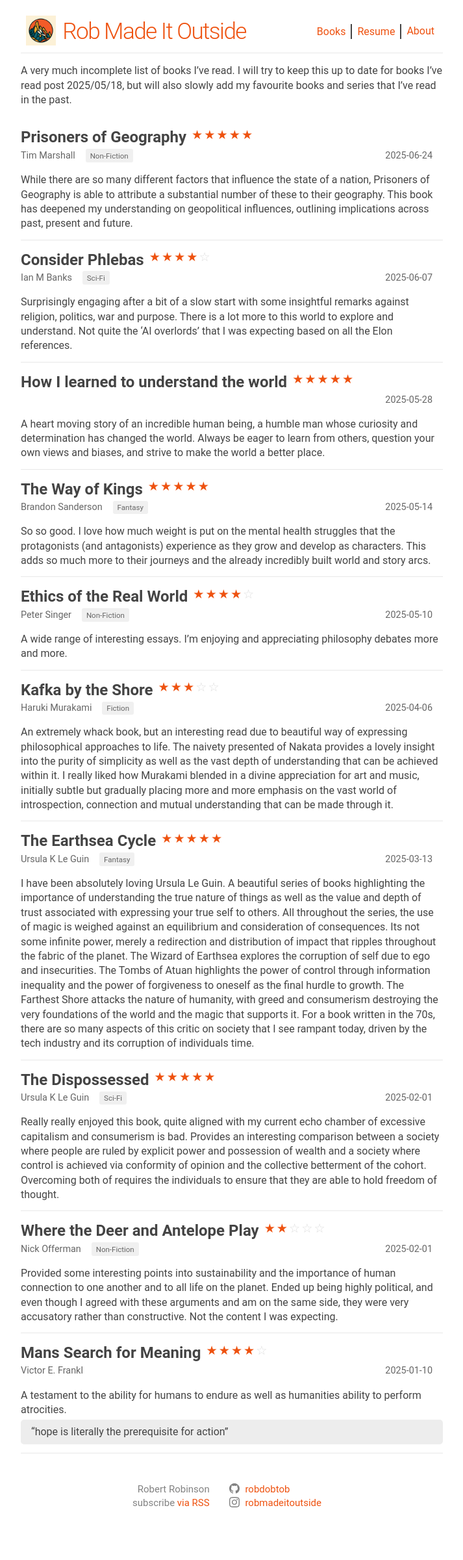
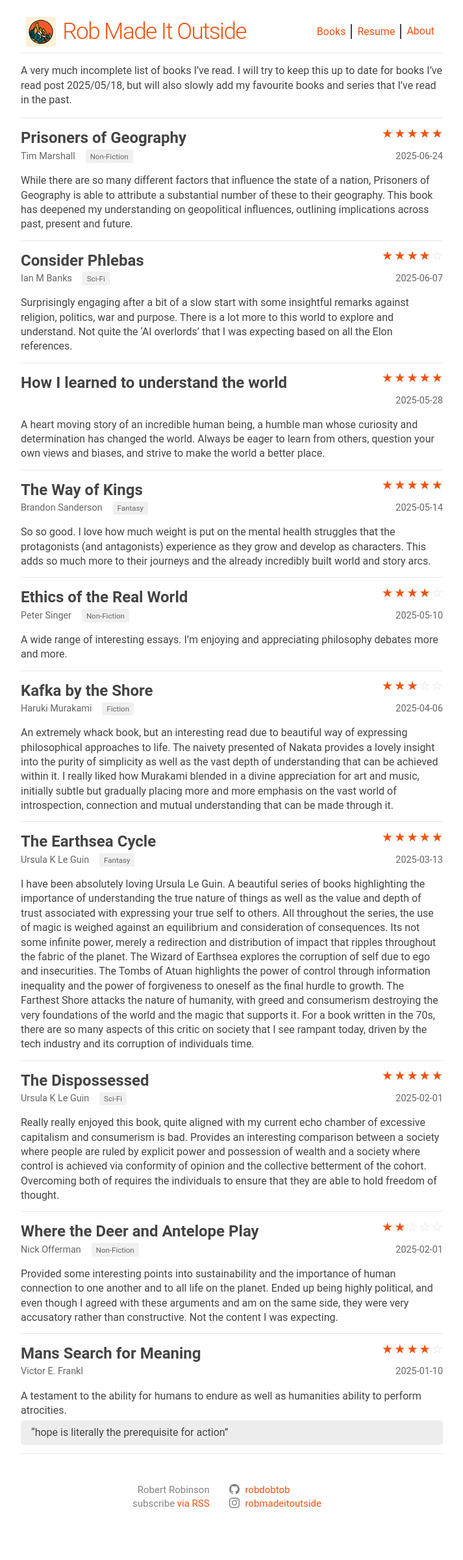
Before and after one commit to robdobtob/robmadeitoutside, a Jekyll site: the page built from books.md, in a window 1280 px wide. Shown: the whole page at 65% size, without its empty margins (283-996 px from the left). Built offline with Jekyll 4.4.1, drawn with Linux system fonts in a browser that asks for light colours.

Commit message:
fix books page styling (#16)

```diff
--- a/_layouts/books.html
+++ b/_layouts/books.html
@@ -4,11 +4,11 @@
 
 <div class="books-container">
   <div class="books-summary">{{content}}</div>
+  <div class="divider"></div>
   {% for book in site.data.books %}
   <article class="book-review">
-    <div class="book-header">
     <div class="book-title-section">
-        <h2>{{ book.title }}</h2>
+      <h2 class="book-title">{{ book.title }}</h2>
       {% if book.rating %}
       <div class="star-rating" title="{{ book.rating }}/5">
         {% assign rating = book.rating | times: 1 %}
@@ -20,7 +20,6 @@
           {% endfor %}
       </div>
       {% endif %}
-      </div>
     </div>
 
     <div class="book-meta">
--- a/assets/main.css
+++ b/assets/main.css
@@ -67,6 +67,12 @@
   text-align: center;
 }
 
+.divider {
+  border-bottom: 1px solid #e8e8e8;
+  margin: 0;
+  width: 100%;
+}
+
 .image-block {
   display: flex;
   justify-content: center;
@@ -114,6 +120,7 @@
 
 .site-title a {
   display: flex;
+  align-items: center;
 }
 
 .site-title .site-logo {
@@ -196,8 +203,9 @@
   }
 
   /* Show menu when checkbox is checked */
-  .site-header .nav-trigger:checked ~ .site-nav {
-    max-height: 7.35rem; /* Large enough for your menu */
+  .site-header .nav-trigger:checked~.site-nav {
+    max-height: 7.35rem;
+    /* Large enough for your menu */
     transition: max-height 0.75s ease-in-out;
   }
 }
@@ -266,16 +274,16 @@
   border-bottom: 1px solid #e8e8e8;
 }
 
-.book-header {
-  display: flex;
-  justify-content: space-between;
-  align-items: flex-start;
-}
-
 .book-title-section {
   display: flex;
   align-items: center;
-  gap: 0.5em;
+  justify-content: space-between;
+  width: 100%;
+}
+
+.book-title {
+  margin-left: 0;
+  margin-right: 0;
 }
 
 .book-date {
@@ -287,7 +295,6 @@
 .star-rating {
   display: inline-flex;
   gap: 2px;
-  margin: 0.6rem auto 0.2rem auto;
 }
 
 .star {
@@ -307,20 +314,20 @@
   justify-content: space-between;
   align-items: center;
   gap: 1rem;
+
+  .left-content {
+    display: flex;
+    align-items: center;
+
+    span:not(:last-child) {
+      margin-right: 1rem;
+    }
   }
 
-.book-meta .left-content {
-  display: flex;
-  align-items: center;
-}
-
-.book-meta .date {
+  .date {
     white-space: nowrap;
   }
 
-.book-meta span {
-  margin-right: 1rem;
-}
 
   .tag {
     display: inline-block;
@@ -330,6 +337,7 @@
     font-size: 0.8em;
     margin-right: 0.5rem;
     color: #666;
+  }
 }
 
 .review-content {
```
Also changed, not shown: about.md (+1 -1 lines). Lines whose indentation alone changed are shown as unchanged.
